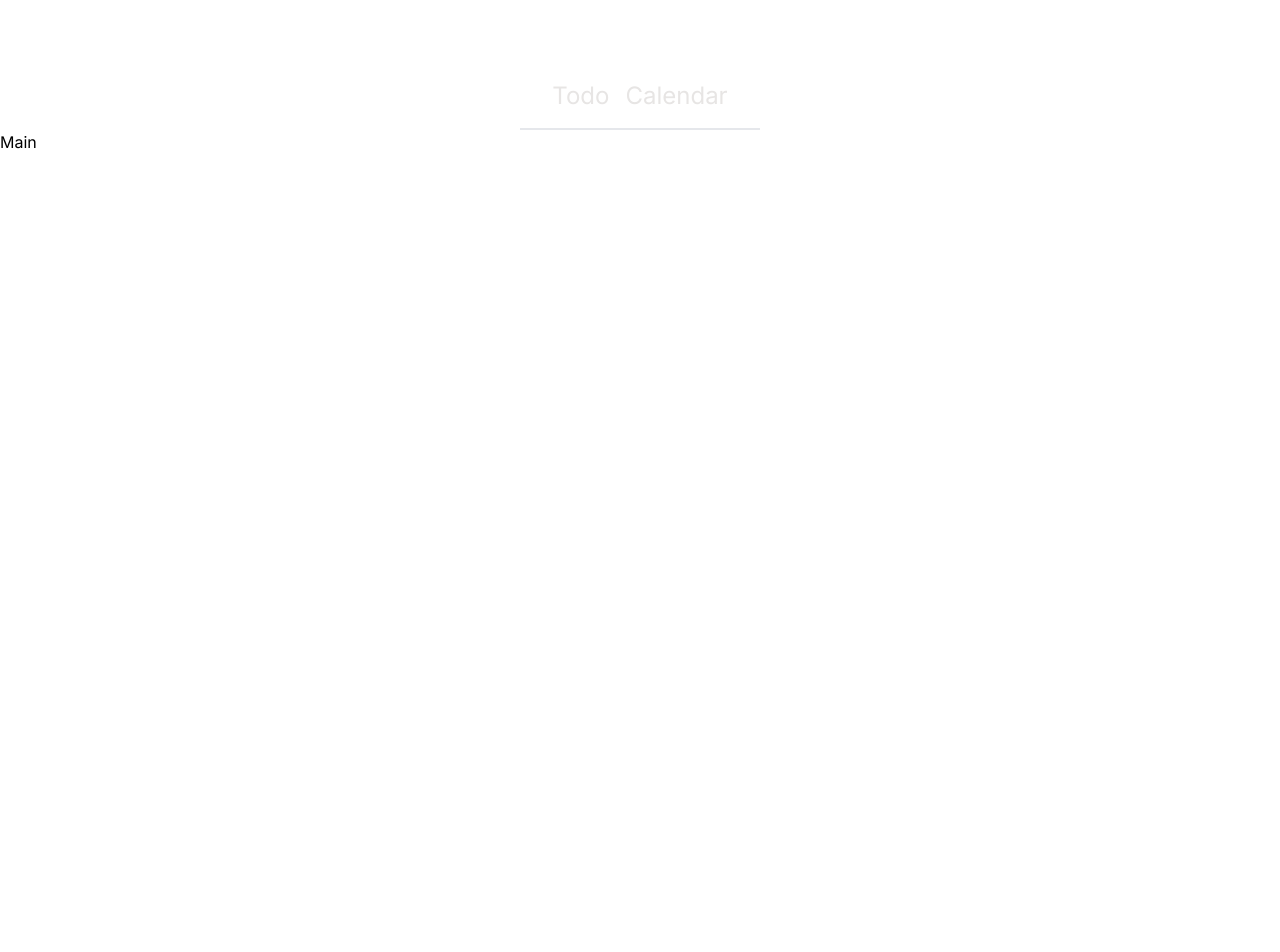
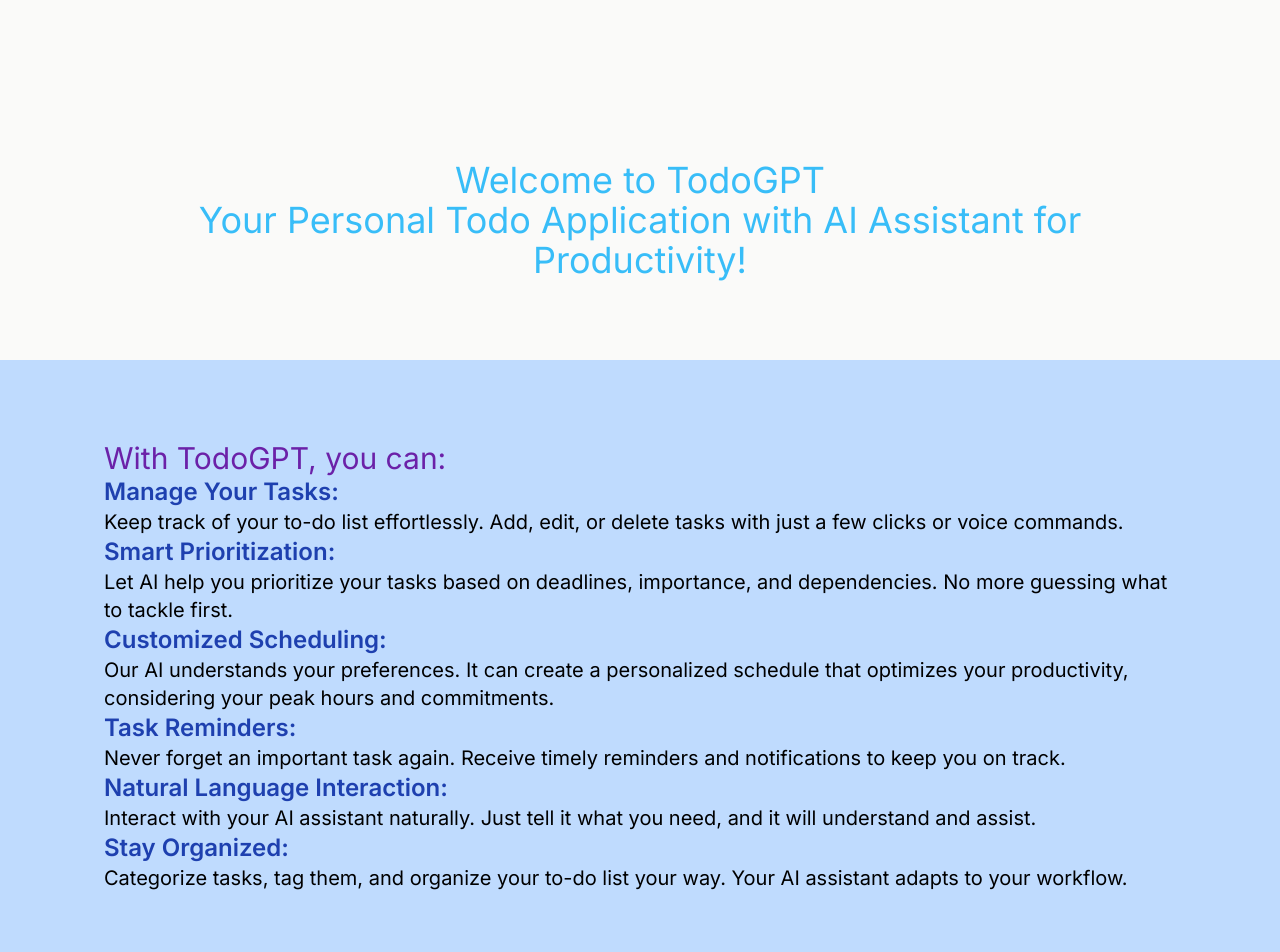
Before and after one commit to hjeong6219/todoGPT, a Next.js app in the folder frontend/: page / in a window 1280 px wide. Shown: the top 952 px of the page. Before the commit the page ends 800 px from the top, so only its background shows below. Built offline with nearby package versions, Linux system fonts and the light colour scheme.

Commit message:
creating a rough draft of the landing page and modifying layout for pages

```diff
--- a/frontend/src/app/calendar/layout.js
+++ b/frontend/src/app/calendar/layout.js
@@ -1,8 +1,15 @@
+import Header from "../components/Header";
+
 export const metadata = {
   title: "Next.js",
   description: "Generated by Next.js",
 };
 
 export default function RootLayout({ children }) {
-  return <section>{children}</section>;
+  return (
+    <section>
+      <Header />
+      {children}
+    </section>
+  );
 }
--- a/frontend/src/app/layout.js
+++ b/frontend/src/app/layout.js
@@ -1,4 +1,3 @@
-import Header from "./components/Header";
 import "./globals.css";
 import { Inter } from "next/font/google";
 
@@ -12,10 +11,7 @@ export const metadata = {
 export default function RootLayout({ children }) {
   return (
     <html lang="en">
-      <body className={inter.className}>
-        <Header />
-        {children}
-      </body>
+      <body className={inter.className}>{children}</body>
     </html>
   );
 }
--- a/frontend/src/app/page.jsx
+++ b/frontend/src/app/page.jsx
@@ -3,7 +3,58 @@ import Header from "./components/Header";
 import { store } from "./store";
 
 function page() {
-  return <div>Main</div>;
+  return (
+    <div className="w-full h-screen bg-stone-100">
+      <div className="w-full px-32 pt-40 pb-20 text-center bg-stone-50">
+        <p className="text-4xl text-sky-400">Welcome to TodoGPT</p>
+        <p className="text-4xl text-sky-400">
+          Your Personal Todo Application with AI Assistant for Productivity!
+        </p>
+      </div>
+      <div className="flex-col justify-center w-full bg-blue-200">
+        <div className="max-w-6xl px-10 py-20 mx-auto text-xl ">
+          <p className="text-3xl text-purple-800">With TodoGPT, you can:</p>
+          <p className="text-2xl font-semibold text-blue-800">
+            Manage Your Tasks:
+          </p>
+          Keep track of your to-do list effortlessly. Add, edit, or delete tasks
+          with just a few clicks or voice commands.
+          <p className="text-2xl font-semibold text-blue-800">
+            Smart Prioritization:
+          </p>
+          Let AI help you prioritize your tasks based on deadlines, importance,
+          and dependencies. No more guessing what to tackle first.
+          <p className="text-2xl font-semibold text-blue-800">
+            Customized Scheduling:
+          </p>
+          Our AI understands your preferences. It can create a personalized
+          schedule that optimizes your productivity, considering your peak hours
+          and commitments.
+          <p className="text-2xl font-semibold text-blue-800">
+            Task Reminders:
+          </p>
+          Never forget an important task again. Receive timely reminders and
+          notifications to keep you on track.
+          <p className="text-2xl font-semibold text-blue-800">
+            Natural Language Interaction:
+          </p>
+          Interact with your AI assistant naturally. Just tell it what you need,
+          and it will understand and assist.
+          <p className="text-2xl font-semibold text-blue-800">
+            Stay Organized:
+          </p>
+          Categorize tasks, tag them, and organize your to-do list your way.
+          Your AI assistant adapts to your workflow.
+        </div>
+      </div>
+      <div className="w-full px-32 py-20 text-center bg-stone-50">
+        <p className="text-4xl text-sky-400">Join us now!</p>
+        <button className="px-3 py-2 my-5 text-2xl text-blue-800 rounded-xl bg-sky-300">
+          Register
+        </button>
+      </div>
+    </div>
+  );
 }
 
 export default page;
--- a/frontend/src/app/todos/layout.js
+++ b/frontend/src/app/todos/layout.js
@@ -6,5 +6,10 @@ export const metadata = {
 };
 
 export default function RootLayout({ children }) {
-  return <section>{children}</section>;
+  return (
+    <section>
+      <Header />
+      {children}
+    </section>
+  );
 }
```
